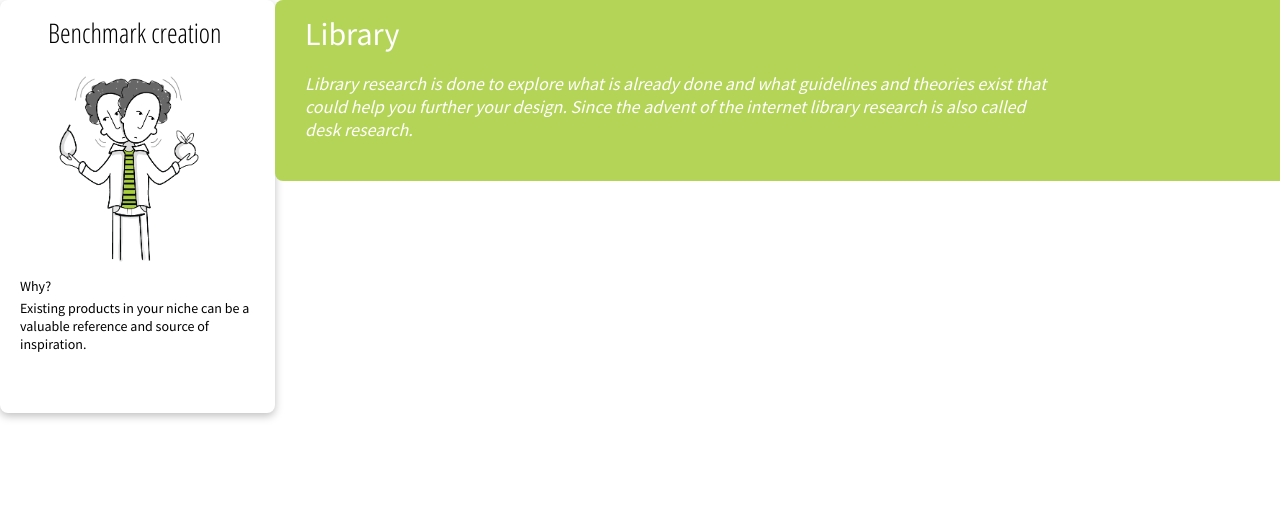
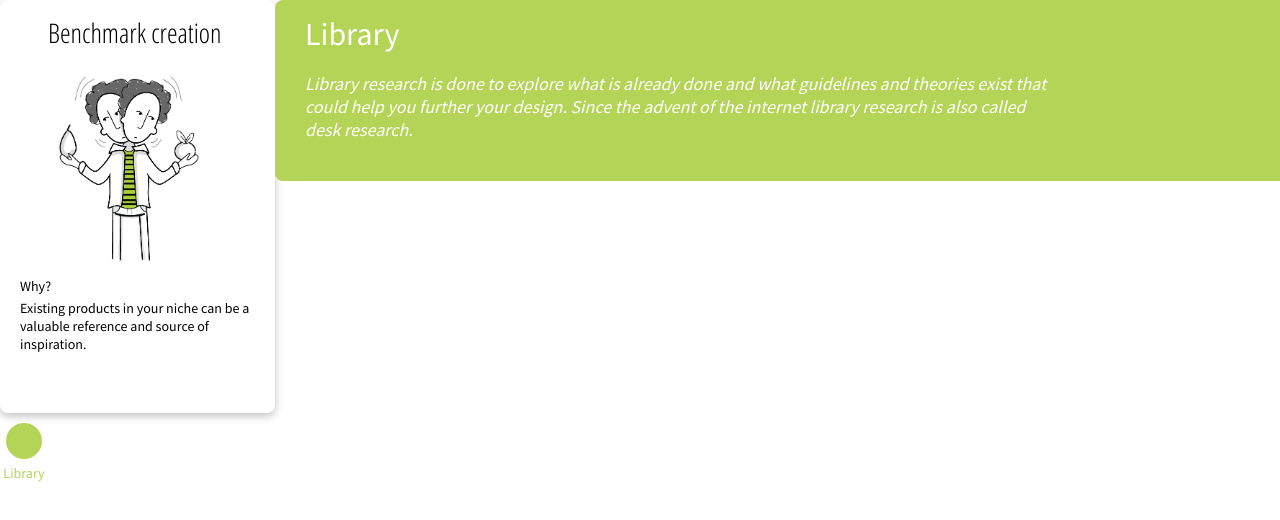
Before and after one commit to cmdmethods/herontwerp2020, a Vue app in the folder Desktop/cmd-methods/: page / in a window 1280 px wide. Shown: the top 520 px of the page. Built offline with nearby package versions, Linux system fonts and the light colour scheme.

Commit message:
Create icon component

```diff
--- /dev/null
+++ b/Desktop/cmd-methods/src/components/Icon.vue
@@ -0,0 +1,42 @@
+<template>
+    <div class="icon">
+        <span></span>
+        <h1>{{ title }}</h1>
+    </div>
+</template>
+
+<script>
+export default {
+    name: 'Category',
+    props: {
+        title: String
+    }
+}
+</script>
+
+<style scoped>
+div {
+    display: flex;
+    flex-direction: column;
+    justify-content: center;
+    align-items: center;
+    width: 3rem;
+    height: 5rem;
+}
+
+span {
+    display: block;
+    width: 2.25rem;
+    height: 2.25rem;
+    background-color: #b4d457;
+    border-radius: 25px;
+}
+
+h1 {
+    margin: 0.3125rem 0 0 0;
+    font-family: var(--font-body-card);
+    font-size: 0.875rem;
+    font-weight: normal;
+    color: #b4d457;
+}
+</style>
--- a/Desktop/cmd-methods/src/global.css
+++ b/Desktop/cmd-methods/src/global.css
@@ -14,6 +14,4 @@
 body {
     margin: 0;
     padding: 0;
-    background-color: var(--background);
-    color: var(--foreground);
 }
--- a/Desktop/cmd-methods/src/views/Home.vue
+++ b/Desktop/cmd-methods/src/views/Home.vue
@@ -4,6 +4,7 @@
             <Card v-for="card in cards" :key="card.id" :title="card.title" :text="card.text" :image="card.image" />
             <Category v-for="category in categories" :key="category.id" :title="category.title" :text="category.text" :image="category.image" />
         </div>
+        <Icon v-for="category in categories" :key="category.id" :title="category.title" />
     </div>
 </template>
 
@@ -12,10 +13,11 @@ import cards from '@/data/cards.json'
 import categories from '@/data/categories.json'
 import Card from '@/components/Card.vue'
 import Category from '@/components/Category.vue'
+import Icon from '@/components/Icon.vue'
 
 export default {
     name: 'Home',
-    components: { Card, Category },
+    components: { Card, Category, Icon },
     computed: {
         cards() {
             return cards
```
